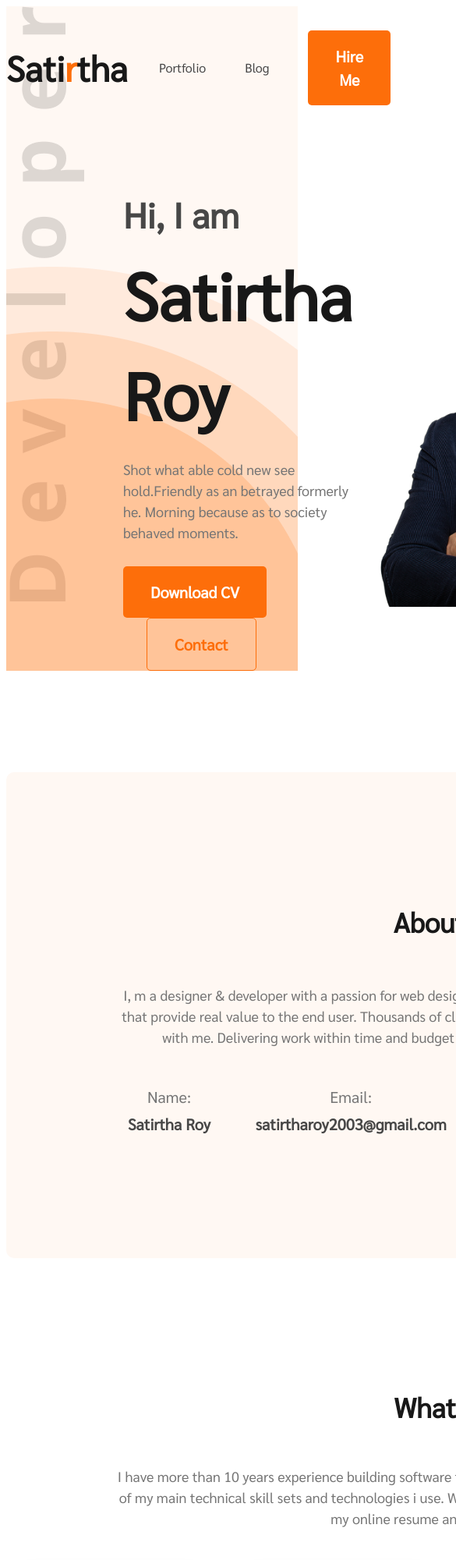
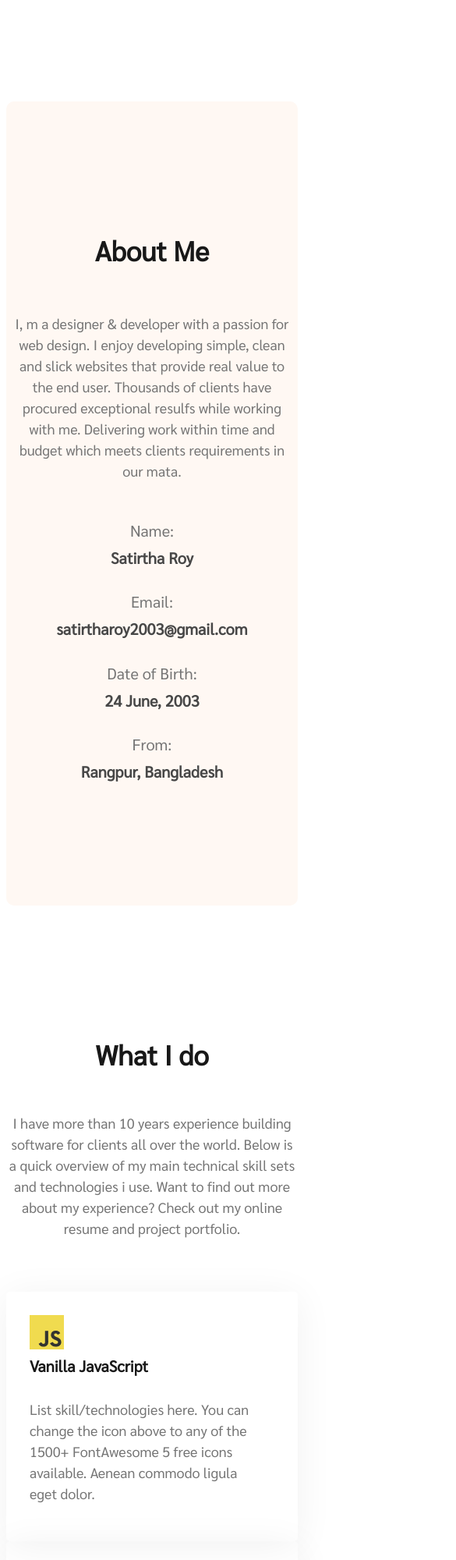
Before and after one commit to SatirthaRoy/developerPortfolio, a plain HTML site: page index.html in a window 390 px wide. Shown: the top 2000 px of the page at 78% size, 585 px wide, since content can reach past the window. Drawn offline with Linux system fonts and the light colour scheme.

Commit message:
made little responsive skill and what i do section

```diff
--- a/index.html
+++ b/index.html
@@ -11,7 +11,7 @@
   <link rel="stylesheet" href="./styles/index.css">
 </head>
 <body>
-  <header>
+  <header class="hide">
     <nav>
       <h3 class="nav-title">Sati<span class="text-primary">r</span>tha</h3>
       <ul>
@@ -162,7 +162,7 @@
 
   </main>
   <!-- footer -->
-  <footer>
+  <footer class="hide">
     <div class="social">
       <h3 class="footer-title">Lets Connect</h3>
       <p>Please fill out the form on this section to contact with me or call between 9:00 A.M and 8.00 P.M ET, Monday through Friday.</p>
--- a/styles/index.css
+++ b/styles/index.css
@@ -1,4 +1,5 @@
 /* common shared styles */
+
 * {
   line-height: 1.5;
   font-family: 'Open Sans', sans-serif;
@@ -37,7 +38,8 @@
 }
 
 .description {
-  width: 857px;
+  width: 95%;
+  height: auto;
   color: #757575;
   text-align: center;
   font-size: 18px;
@@ -76,8 +78,7 @@ nav a {
 header {
   background-color: #FFF8F3;
   background-image: url('../images/header_bg.png'), url('../images/developer.png');
-  /* background-size: 50%; */
-  background-repeat: no-repeat;
+  background-repeat: no-repeat no-repeat;
   background-position: bottom right, top left;
 }
 
@@ -128,7 +129,7 @@ header {
 
 /* main sections styles */
 main{
-  width: 1140px;
+  width: 68%;
   margin: 0px auto;
 }
 
@@ -185,6 +186,7 @@ main{
 .skills {
   width: 100%;
   display: flex;
+  column-gap: 24px;
   justify-content: space-between;
   margin-top: 50px;
 }
@@ -193,12 +195,7 @@ main{
   border: none;
   box-shadow: 0px 6px 50px 0px rgba(0, 0, 0, 0.06);
   border-radius: 5px;
-  width: 267px;
-  height: 377px;
-}
-
-.skill-detail img {
-  margin: 30px;
+  padding: 30px;
 }
 
 .skill-detail h4 {
@@ -207,13 +204,11 @@ main{
   font-style: normal;
   font-weight: 700;
   margin-top: 0px;
-  margin-left: 30px;
 }
 
 .skill-detail p {
   text-align: left;
-  width: 200px;
-  margin: 20px 0px 20px 30px;
+  width: 95%;
 }
 
 /* Resume section styles */
@@ -230,9 +225,6 @@ main{
   justify-content: space-between;
   margin-top: 110px;
   margin-bottom: 50px;
-}
-
-.education-exp div  {
 }
 
 .education-experience-detail h4 {
@@ -328,3 +320,39 @@ form textarea {
 .icons a {
   margin-right: 24px;
 }
+
+
+.hide {
+  display: none;
+}
+
+/* responsive styles */
+
+/* mobile devices */
+@media screen and (max-width: 576px) {
+  main {
+    width: 100%;
+  }
+
+  .about {
+    padding: 130px 10px;
+  }
+
+  .description {
+    width: 100%;
+  }
+
+  .personal-info {
+    flex-direction: column;
+  }
+
+  .skills {
+    flex-direction: column;
+    align-items: center;
+
+  }
+
+  .education-exp {
+    flex-direction: column;
+  }
+}
```
